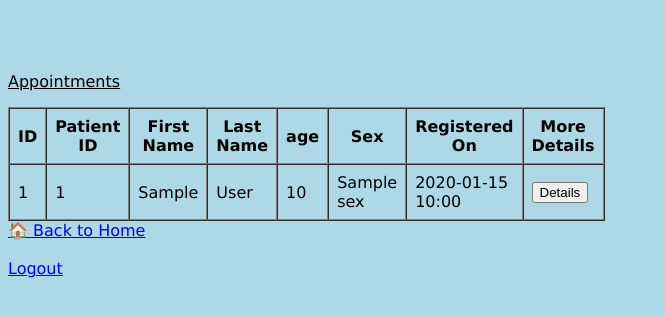
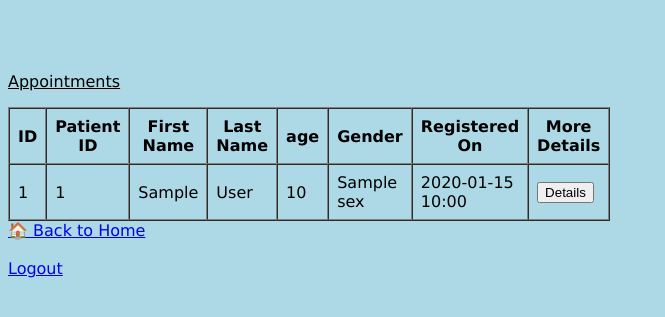
Before and after one commit to mahesivaya/proton, a Django app: template proton/templates/doctor/doctor_dashboard.html in a window 1280 px wide. Shown: the part 67-384 px from the top of the page, without its empty margins (0-665 px from the left). Run offline with Django 3.2, Linux system fonts and the light colour scheme; the template is opened without the code that fills it: most values are stand-ins (such as "Sample title", 1, 10 or a date in 2020).

Commit message:
typo error

```diff
--- a/proton/templates/doctor/doctor_dashboard.html
+++ b/proton/templates/doctor/doctor_dashboard.html
@@ -25,7 +25,7 @@
                 <th>First Name</th>
                 <th>Last Name</th>
                 <th>age</th>
-                <th>Sex</th>
+                <th>Gender</th>
                 <th>Registered On</th>
                 <th>More Details</th>
               </tr>
```
